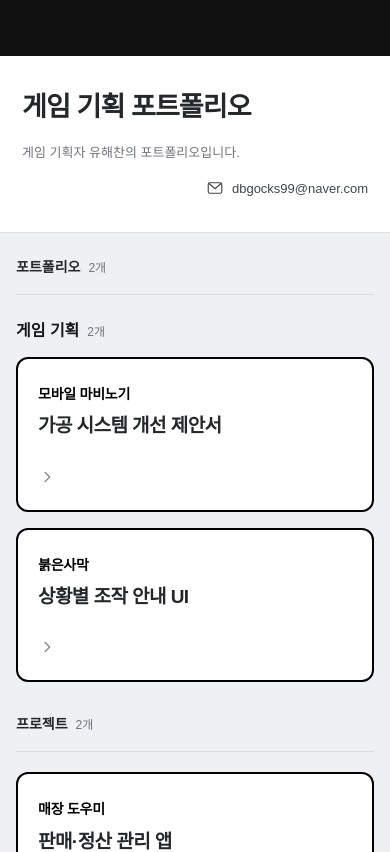
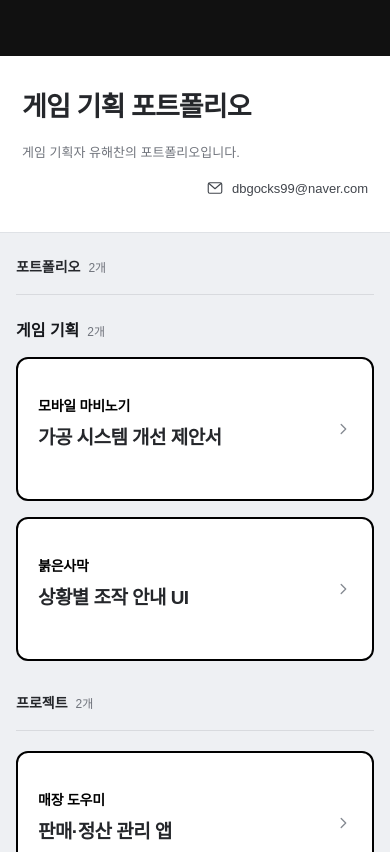
Before and after one commit to yuhaechan/game-portfolio, a Next.js app: page / in a window 390 px wide. Shown: the top 852 px of the page. Built offline with nearby package versions, Linux system fonts and the light colour scheme.

Commit message:
Keep project card arrows aligned on narrow screens

```diff
--- a/src/app/globals.css
+++ b/src/app/globals.css
@@ -197,12 +197,12 @@ a:focus-visible,button:focus-visible { outline:2px solid var(--accent); outline-
   .planning-document-action { font-size:11px; }
   .planning-document-switcher { padding:12px 14px; }
   .planning-document-switcher button { gap:12px; padding:10px 8px; }
-  .project-card { align-items:flex-start; flex-wrap:wrap; gap:16px; padding:24px 20px; border-radius:12px; }
-  .project-card-copy { flex-basis:calc(100% - 34px); }
+  .project-card { align-items:center; flex-wrap:nowrap; gap:16px; padding:24px 20px; border-radius:12px; }
+  .project-card-copy { flex-basis:auto; }
   .project-name h3,.project-name h4 { font-size:19px; }
   .card-subtitle { font-size:13px; }
   .card-summary { font-size:12px; }
-  .project-tail { width:100%; margin:0; gap:12px; justify-content:space-between; }
+  .project-tail { width:auto; margin-left:auto; gap:12px; justify-content:flex-end; }
   .project-thumbnail { width:100%; height:180px; }
   .category { font-size:11px; }
   .detail-heading { margin:28px 0; }
```
